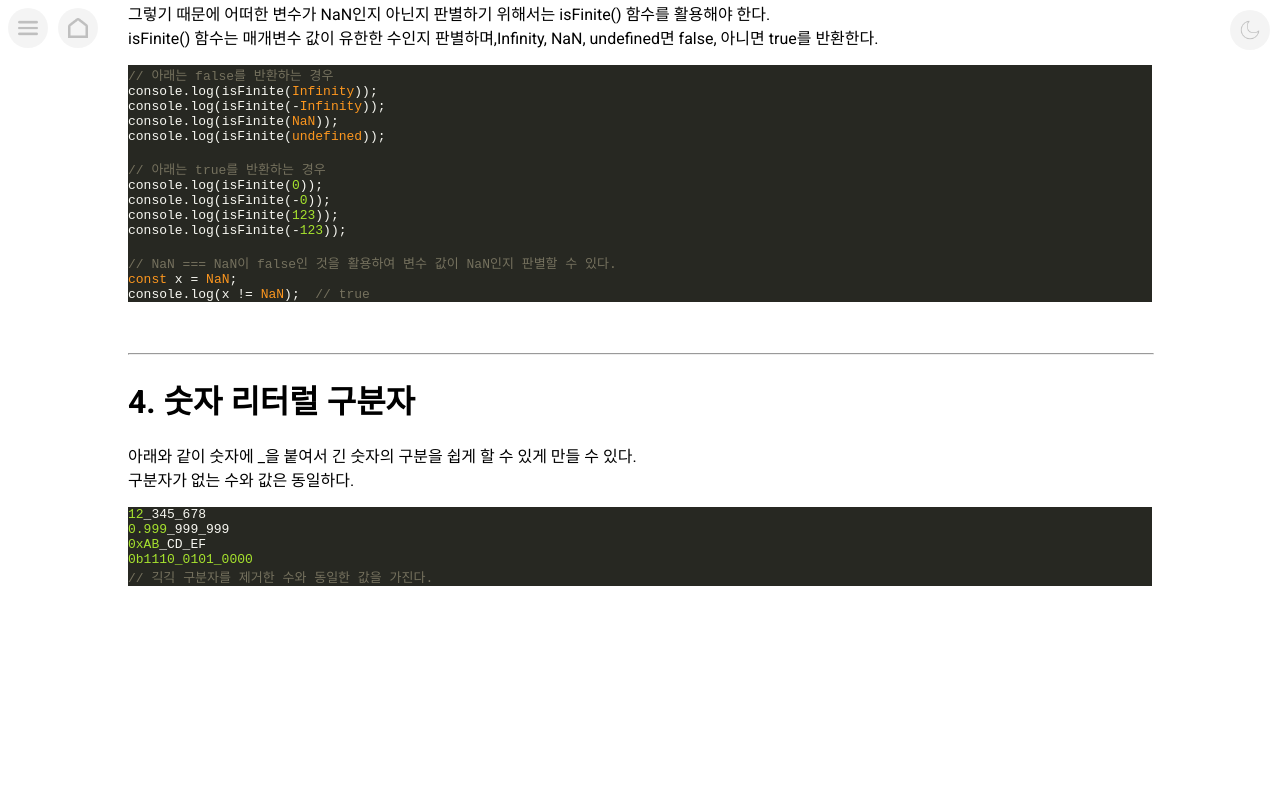
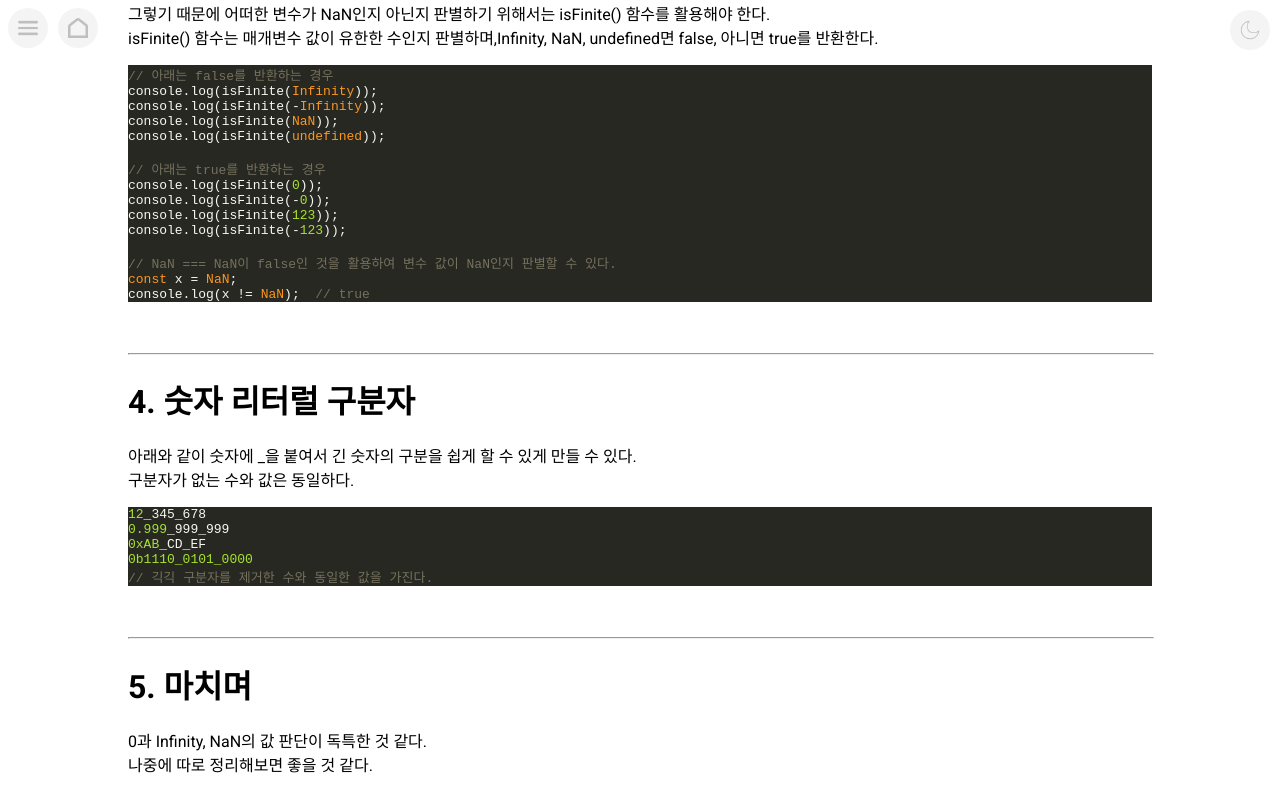
Before and after one commit to pmaarks/pmaarks.github.io, a Jekyll site: the page built from _posts/2024-08-13-1-숫자-리터럴.md, in a window 1280 px wide and 900 px high, scrolled down 2168 px. Shown: the top 812 px of the window. Built offline with Jekyll 4.4.1, drawn with Linux system fonts in a browser that asks for light colours; comment, search, counter and statistics services are not loaded; before the commit the page ends 2913 px from its top, so only the background shows below that.

Commit message:
add post 240813-1-1

````diff
--- a/_posts/2024-08-13-1-숫자-리터럴.md
+++ b/_posts/2024-08-13-1-숫자-리터럴.md
@@ -132,3 +132,10 @@ console.log(x != NaN);	// true
 // 긱긱 구분자를 제거한 수와 동일한 값을 가진다.
 ```
 <br>
+
+---
+
+# 5. 마치며
+
+0과 Infinity, NaN의 값 판단이 독특한 것 같다.<br>
+나중에 따로 정리해보면 좋을 것 같다.<br>
````
Also changed, not shown: README.md, 1 other file.
